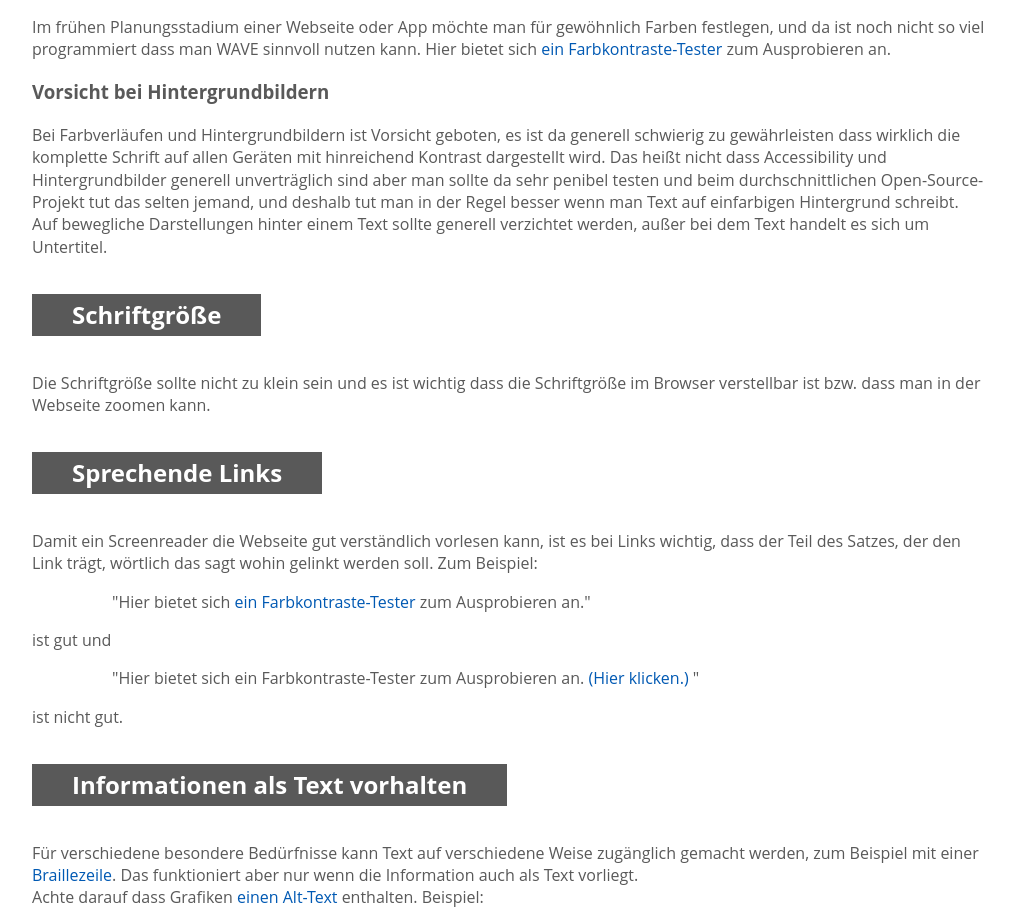
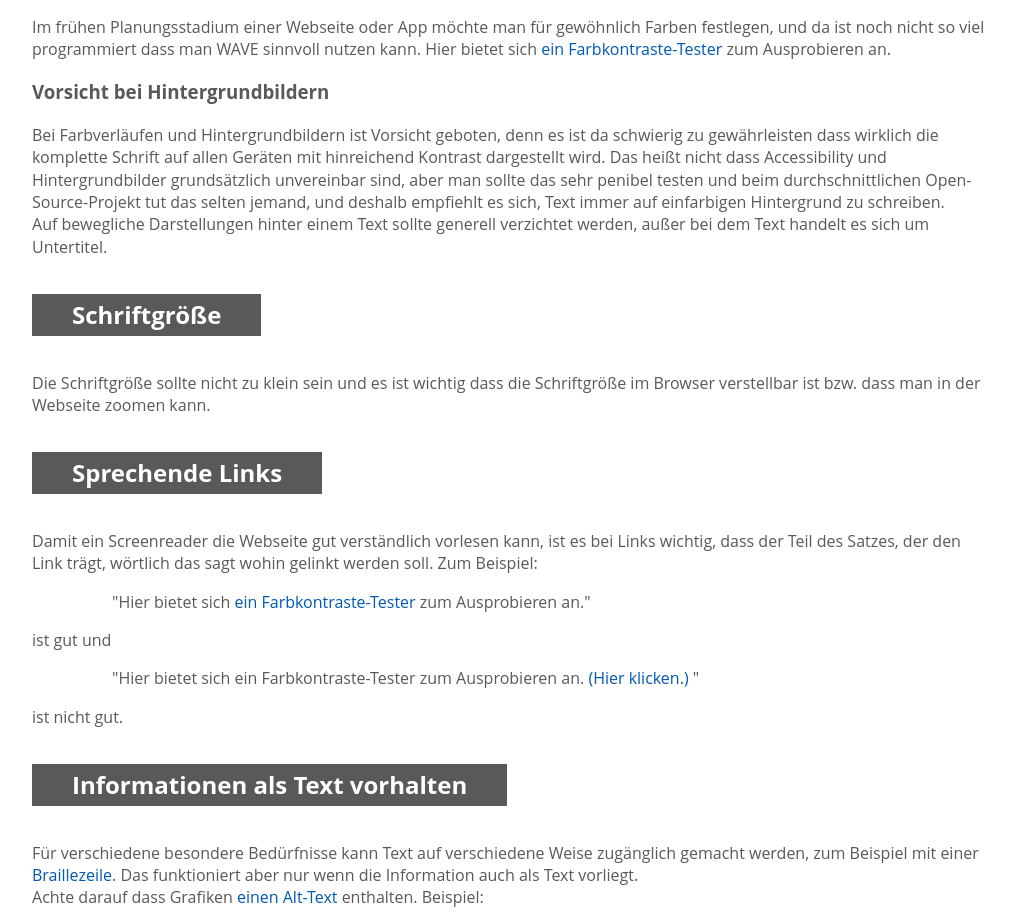
Before and after one commit to benjaminwand/Web-accessibility_101, a plain HTML site: page index.html in a window 1280 px wide. Shown: the part 2525-3446 px from the top of the page, without its empty margins (128-1142 px from the left). Drawn offline with Linux system fonts and the light colour scheme.

Commit message:
weniger "generell"

```diff
--- a/index.html
+++ b/index.html
@@ -191,13 +191,13 @@
     </p>
     <h3>Vorsicht bei Hintergrundbildern</h3>
     <p>
-      Bei Farbverläufen und Hintergrundbildern ist Vorsicht geboten, es ist da
-      generell schwierig zu gewährleisten dass wirklich die komplette Schrift
-      auf allen Geräten mit hinreichend Kontrast dargestellt wird. Das heißt
-      nicht dass Accessibility und Hintergrundbilder generell unverträglich sind
-      aber man sollte da sehr penibel testen und beim durchschnittlichen
-      Open-Source-Projekt tut das selten jemand, und deshalb tut man in der
-      Regel besser wenn man Text auf einfarbigen Hintergrund schreibt. <br />
+      Bei Farbverläufen und Hintergrundbildern ist Vorsicht geboten, denn es ist
+      da schwierig zu gewährleisten dass wirklich die komplette Schrift auf
+      allen Geräten mit hinreichend Kontrast dargestellt wird. Das heißt nicht
+      dass Accessibility und Hintergrundbilder grundsätzlich unvereinbar sind,
+      aber man sollte das sehr penibel testen und beim durchschnittlichen
+      Open-Source-Projekt tut das selten jemand, und deshalb empfiehlt es sich,
+      Text immer auf einfarbigen Hintergrund zu schreiben. <br />
       Auf bewegliche Darstellungen hinter einem Text sollte generell verzichtet
       werden, außer bei dem Text handelt es sich um Untertitel.
     </p>
```
